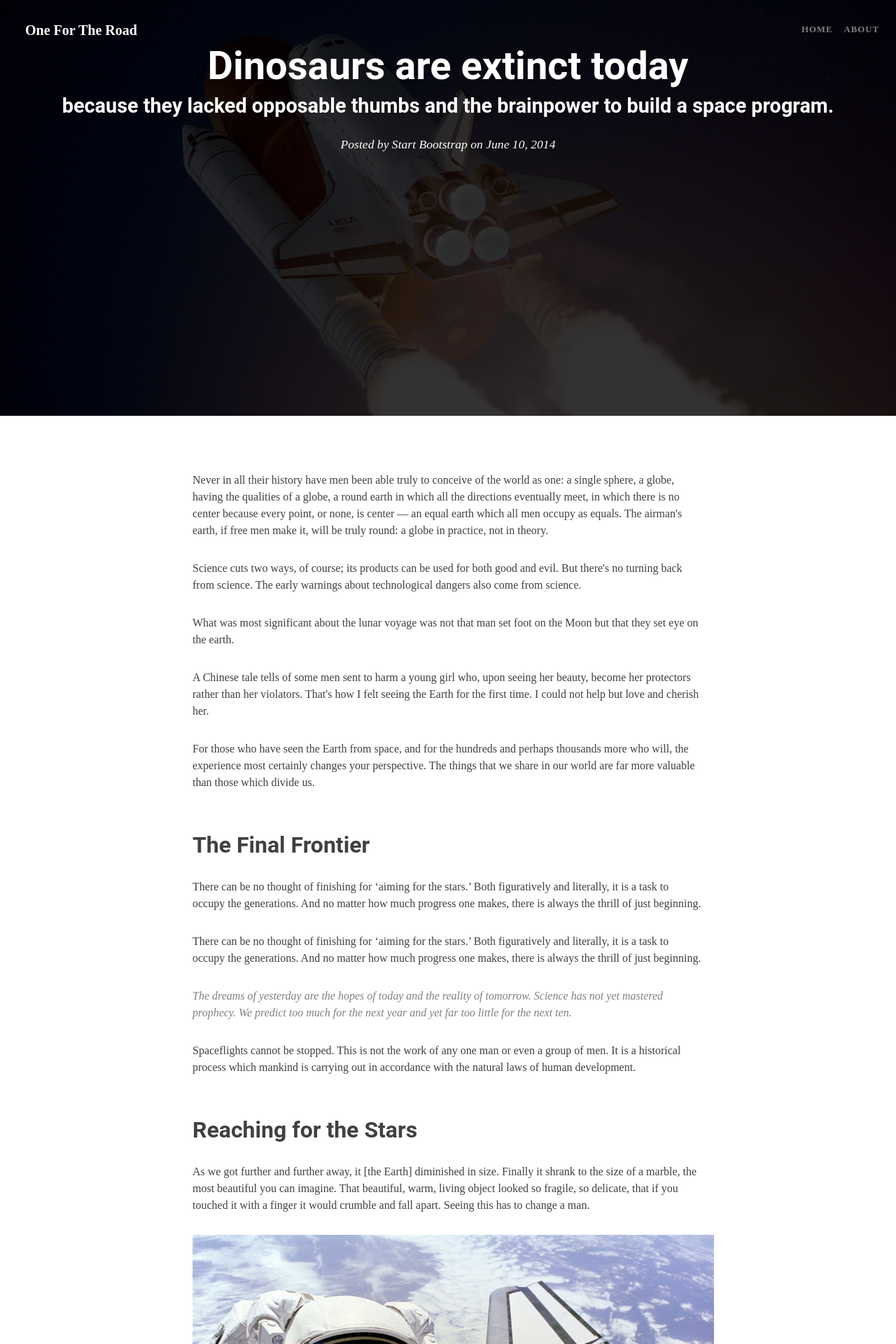
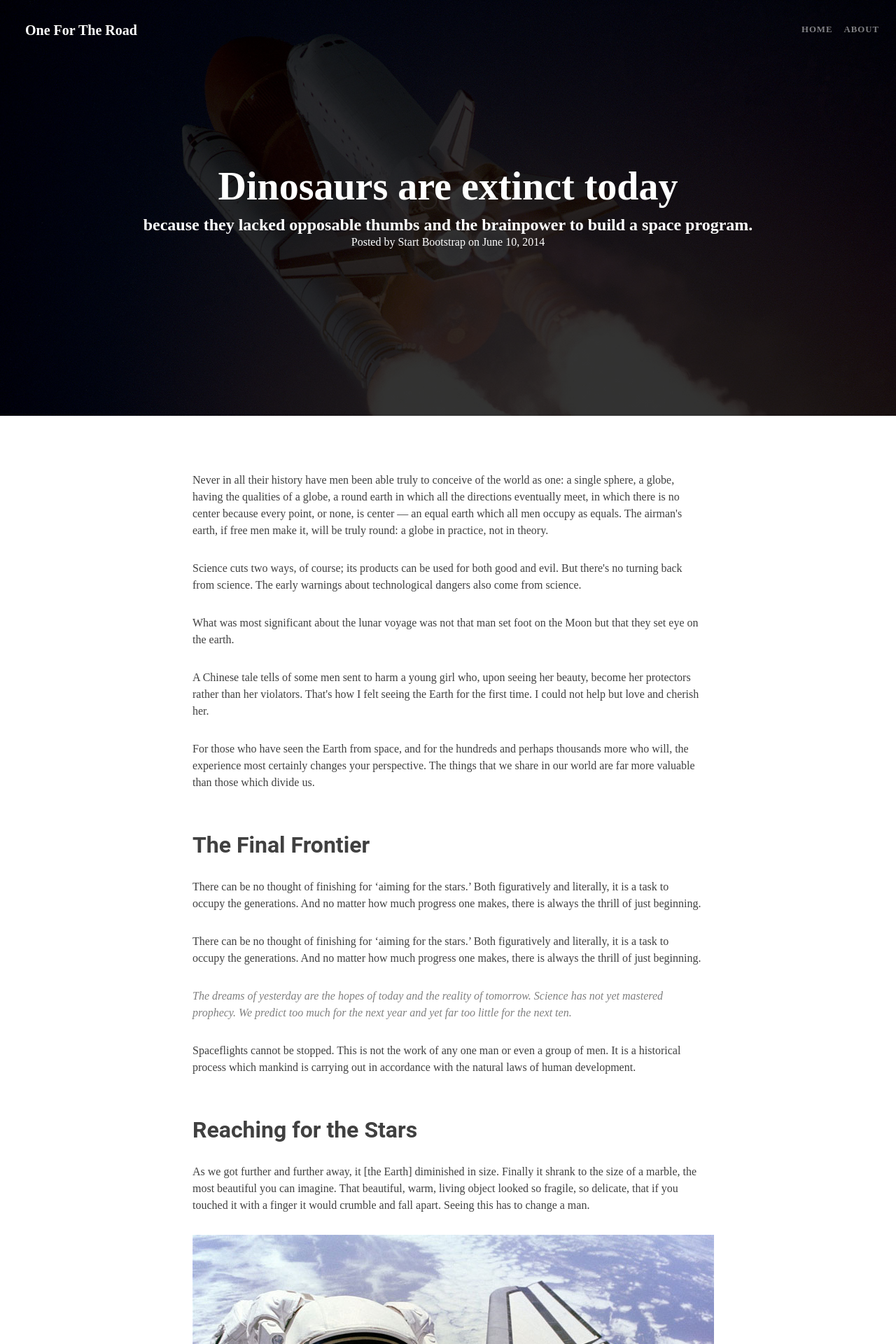
Before and after one commit to SirSamelot/onefortheroad.github.io, a Jekyll site: the page built from _posts/2014-06-10-dinosaurs.markdown, in a window 1280 px wide. Shown: the top 1920 px of the page at 70% size. Built offline with Jekyll 4.4.1, drawn with Linux system fonts in a browser that asks for light colours; some web fonts are replaced.

Commit message:
Change jumbotron height to 66%vh

```diff
--- a/_includes/head.html
+++ b/_includes/head.html
@@ -19,7 +19,7 @@
 
     <!-- CSS Style for Dynamic Jumbotron background image -->
     <style>
-        .jumbotron {
+        .jumbotron-bg {
             background: linear-gradient(rgba(0, 0, 0, 0.6), rgba(0, 0, 0, 0.6) ), url('{{ site.baseurl }}/{% if page.header-img %}{{ page.header-img }}{% else %}{{ site.header-img }}{% endif %}');
             height: 66vh;
             background-attachment: scroll;
--- a/_layouts/post.html
+++ b/_layouts/post.html
@@ -3,14 +3,18 @@
 ---
 
 <!-- Post Header -->
-<header class="jumbotron jumbotron-fluid">
-    <div class="container">
-        <div class="post-heading text-center">
-            <h1>{{ page.title }}</h1>
-            {% if page.subtitle %}
-            <h2 class="subheading">{{ page.subtitle }}</h2>
-            {% endif %}
-            <span class="meta">Posted by {% if page.author %}{{ page.author }}{% else %}{{ site.title }}{% endif %} on {{ page.date | date: "%B %-d, %Y" }}</span>
+<header>
+    <div class="jumbotron jumbotron-fluid jumbotron-bg">
+        <div class="container h-100">
+            <div class="row h-100 align-items-center justify-content-center">
+                <div class="page-heading text-center">
+                    <h1>{{ page.title }}</h1>
+                    {% if page.subtitle %}
+                    <h2 class="subheading">{{ page.subtitle }}</h2>
+                    {% endif %}
+                    <span class="meta">Posted by {% if page.author %}{{ page.author }}{% else %}{{ site.title }}{% endif %} on {{ page.date | date: "%B %-d, %Y" }}</span>
+                </div>
+            </div>
         </div>
     </div>
 </header>
--- a/css/clean-blog.css
+++ b/css/clean-blog.css
@@ -113,15 +113,8 @@
 .jumbotron .site-heading,
 .jumbotron .post-heading,
 .jumbotron .page-heading {
-  /*padding: 100px 0 50px;*/
+  padding: 0px 10px;
   color: white;
-}
-@media only screen and (min-width: 768px) {
-  .jumbotron .site-heading,
-  .jumbotron .post-heading,
-  .jumbotron .page-heading {
-    /*padding: 150px 0;*/
-  }
 }
 .jumbotron .site-heading h1,
 .jumbotron .page-heading h1 {
```
Also changed, not shown: _layouts/page.html (+8 -9 lines).
